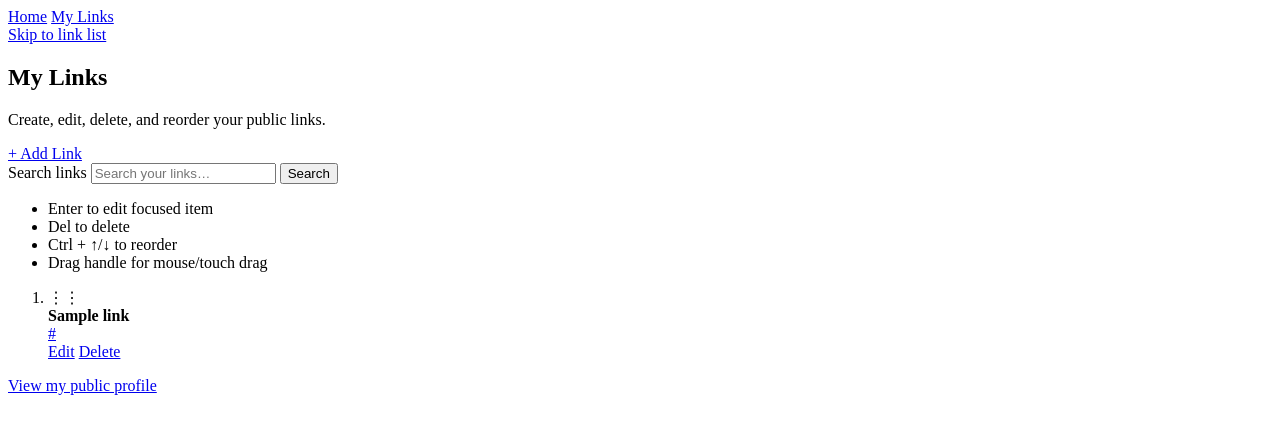
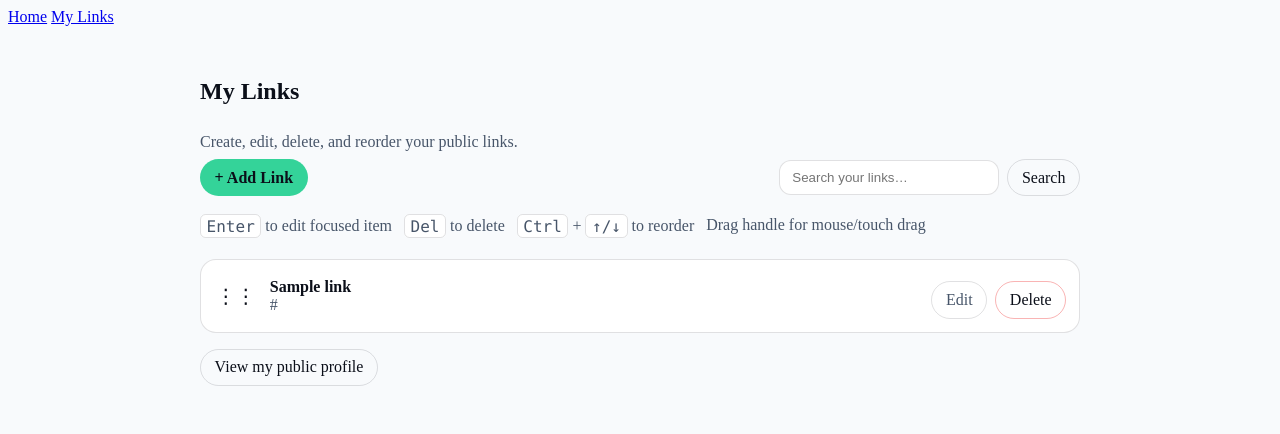
Before and after one commit to nadiaglitch/onelink, a Django app: page /links/ in a window 1280 px wide. Shown: the top 434 px of the page. Run offline with Django 4.2, Linux system fonts and the light colour scheme; a user stored in the database is signed in; tables that the repository leaves empty hold one stand-in row (values such as "Sample post").

Commit message:
Updating profile.css for styling

```diff
--- a/static/css/profile.css
+++ b/static/css/profile.css
@@ -1,4 +1,6 @@
-/* profile.css - extracted from critical inline + extras */
+/* =========================================
+   Global Theme Tokens
+   ========================================= */
 :root {
   --bg: #0d0d0d;
   --card: #1a1a1a;
@@ -8,11 +10,217 @@
   --btn: #2a2a2a;
   --btn-hover: #3a3a3a;
   --focus: #f59e0b;
+  --border: rgba(255, 255, 255, .12);
 }
 @media (prefers-color-scheme: light) {
-  :root { --bg: #f8fafc; --card:#ffffff; --text:#0b0f19; --muted:#475569; --btn:#f1f5f9; --btn-hover:#e2e8f0; }
+  :root {
+    --bg: #f8fafc;
+    --card: #ffffff;
+    --text: #0b0f19;
+    --muted: #475569;
+    --btn: #f1f5f9;
+    --btn-hover: #e2e8f0;
+    --border: rgba(2, 6, 23, .12);
+  }
 }
-/* Additional refinements that are not critical */
-.link-btn { transition: transform .12s ease, box-shadow .12s ease; }
-.link-btn:hover { box-shadow: 0 10px 20px rgba(0,0,0,.25); }
-.link-item.empty { text-align:center; color: var(--muted); }
+body { background: var(--bg); color: var(--text); }
+html { scroll-behavior: smooth; }
+
+/* Accessibility utilities */
+.visually-hidden,
+.sr-only {
+  position: absolute !important;
+  width: 1px;
+  height: 1px;
+  padding: 0;
+  margin: -1px;
+  overflow: hidden;
+  clip: rect(0,0,0,0);
+  border: 0;
+}
+.skip-link {
+  position: absolute;
+  left: -9999px;
+}
+.skip-link:focus {
+  position: static;
+  padding: .5rem 1rem;
+  background: #000;
+  color: #fff;
+}
+
+/* =========================================
+   Profile Page (profile_detail.html)
+   ========================================= */
+.profile {
+  max-width: 640px;
+  margin: 2rem auto;
+  padding: 1rem;
+  display: grid;
+  gap: 1.5rem;
+}
+.profile-header { text-align: center; display: grid; gap: .5rem; }
+.avatar-wrap { display: flex; justify-content: center; }
+.avatar {
+  border-radius: 9999px;
+  border: 4px solid var(--card);
+  box-shadow: 0 10px 30px rgba(0,0,0,.25);
+}
+.avatar.placeholder {
+  width:160px; height:160px;
+  border-radius:9999px;
+  display:grid; place-items:center;
+  font-size:4rem; font-weight:700;
+  background: var(--btn);
+  color: var(--muted);
+}
+.display-name { font-size: clamp(1.4rem, 2.5vw, 2rem); margin: .25rem 0 0; }
+.handle { color: var(--muted); margin: 0; }
+.bio { margin: .5rem auto 0; color: var(--muted); max-width: 50ch; }
+.actions { display: flex; gap:.75rem; justify-content: center; margin-top: .5rem; flex-wrap: wrap; }
+.copy-btn, .share-btn {
+  display:inline-flex; align-items:center; gap:.5rem;
+  padding:.6rem .9rem;
+  border-radius:9999px;
+  background:var(--btn);
+  color:var(--text);
+  border:1px solid transparent;
+  font:inherit;
+  text-decoration:none;
+}
+.copy-btn:hover, .share-btn:hover { background: var(--btn-hover); }
+.copy-btn:focus-visible, .share-btn:focus-visible, .link-btn:focus-visible { outline: 3px solid var(--focus); outline-offset: 3px; }
+
+.links { margin-top: .25rem; }
+.link-list { list-style:none; padding:0; margin:0; display:grid; gap:.9rem; }
+.link-btn {
+  display:flex; justify-content:space-between; align-items:center;
+  width:100%; text-decoration:none;
+  padding:1rem 1.1rem;
+  border-radius:1rem;
+  background: var(--card);
+  border:1px solid rgba(255,255,255,.08);
+  box-shadow: 0 8px 16px rgba(0,0,0,.15);
+  transition: transform .12s ease, box-shadow .12s ease;
+}
+.link-btn:hover { transform: translateY(-1px); box-shadow: 0 10px 20px rgba(0,0,0,.25); }
+.link-title { font-weight:600; }
+.icon { width:1.1rem; height:1.1rem; flex:0 0 auto; }
+.external { opacity:.8; }
+.profile-footer { text-align:center; margin-top:.5rem; }
+.brand { color: var(--muted); text-decoration:none; }
+.brand:hover { text-decoration: underline; }
+
+/* =========================================
+   Link List Page (link_list.html)
+   ========================================= */
+.links-page {
+  max-width:880px;
+  margin:2rem auto;
+  padding:0 1rem;
+  display:grid;
+  gap:1rem;
+}
+.page-header { display:grid; gap:.5rem; }
+.subtitle { color: var(--muted); margin:0; }
+.toolbar { display:flex; gap:.75rem; align-items:center; flex-wrap:wrap; }
+.search { display:flex; gap:.5rem; align-items:center; margin-left:auto; }
+.search input {
+  padding:.55rem .75rem;
+  border-radius:.75rem;
+  border:1px solid var(--border);
+  background:var(--card);
+  color:var(--text);
+  min-width:220px;
+}
+.alerts { display:grid; gap:.5rem; }
+.alert {
+  border:1px solid var(--border);
+  padding:.75rem .9rem;
+  border-radius:.75rem;
+  background:var(--card);
+}
+.alert.success { border-color: rgba(52,211,153,.3); }
+.alert.error { border-color: rgba(239,68,68,.4); }
+
+.link-list { list-style:none; padding:0; margin:0; display:grid; gap:.6rem; counter-reset: row; }
+.row {
+  display:grid;
+  grid-template-columns: 44px 1fr auto;
+  align-items:center;
+  gap:.75rem;
+  padding:.8rem;
+  border-radius:1rem;
+  background:var(--card);
+  border:1px solid var(--border);
+}
+.row:focus-visible { outline:3px solid var(--focus); outline-offset:3px; }
+.row.dragging { opacity:.7; }
+.drag-handle { cursor:grab; user-select:none; font-size:1.25rem; text-align:center; }
+.title { font-weight:600; }
+.url { color:var(--muted); text-decoration:none; word-break: break-all; }
+.actions { display:flex; gap:.5rem; }
+.link-list .empty {
+  text-align:center;
+  color:var(--muted);
+  padding:1rem;
+  border-radius:1rem;
+  background:var(--card);
+  border:1px dashed var(--border);
+}
+
+/* Buttons (shared) */
+.btn {
+  display:inline-flex;
+  align-items:center;
+  gap:.35rem;
+  padding:.55rem .85rem;
+  border-radius:9999px;
+  background:transparent;
+  color:var(--text);
+  border:1px solid var(--border);
+  text-decoration:none;
+  font:inherit;
+}
+.btn:hover { background:rgba(255,255,255,.06); }
+.btn:focus-visible { outline:3px solid var(--focus); outline-offset:3px; }
+.btn.primary { background:var(--accent); border-color:transparent; color:#0b0f19; font-weight:600; }
+.btn.danger { border-color:rgba(239,68,68,.4); }
+.btn.subtle { color:var(--muted); }
+
+/* Keyboard hints */
+.kbd {
+  font-family: ui-monospace, SFMono-Regular, Menlo, Monaco, Consolas, "Liberation Mono", "Courier New", monospace;
+  background: var(--card);
+  border:1px solid var(--border);
+  padding:.1rem .35rem;
+  border-radius:.35rem;
+}
+.help ul {
+  list-style:none;
+  padding:0;
+  display:flex;
+  flex-wrap:wrap;
+  gap:.75rem;
+  margin:.25rem 0 .5rem;
+  color:var(--muted);
+}
+
+/* Pagination */
+.pagination {
+  display:flex;
+  align-items:center;
+  gap:.75rem;
+  justify-content:center;
+  margin-top:.5rem;
+}
+.page-count { color:var(--muted); }
+
+/* Responsive & motion */
+@media (max-width:640px){
+  .row { grid-template-columns:32px 1fr; }
+  .actions { grid-column:1 / -1; justify-content:flex-end; }
+}
+@media (prefers-reduced-motion: reduce){
+  * { transition:none !important; animation:none !important; }
+}
```
